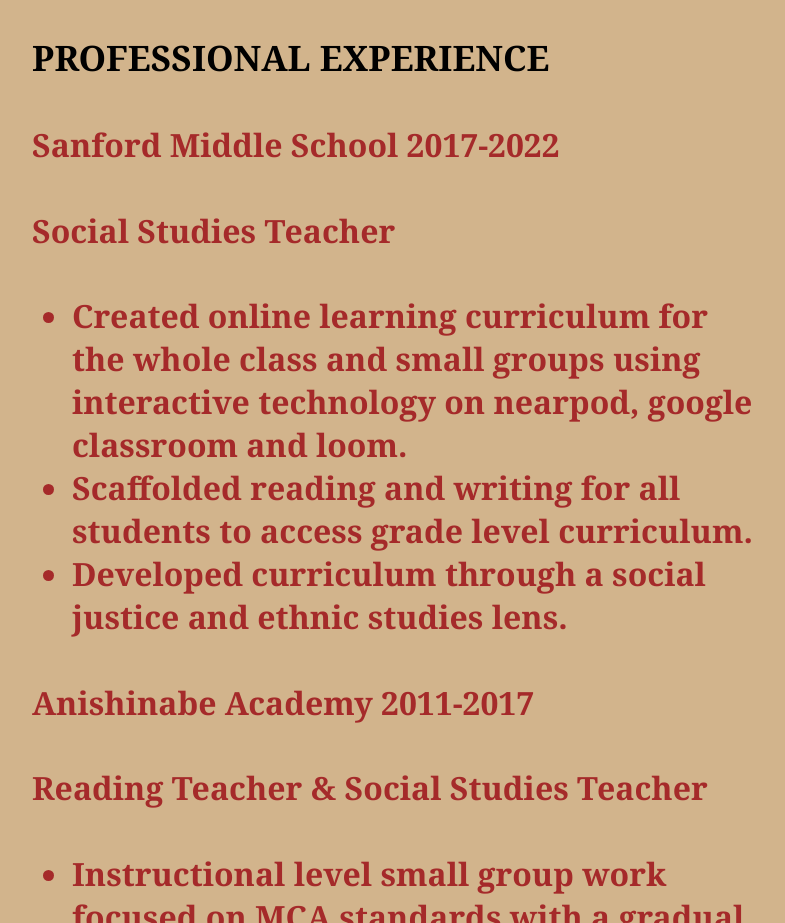
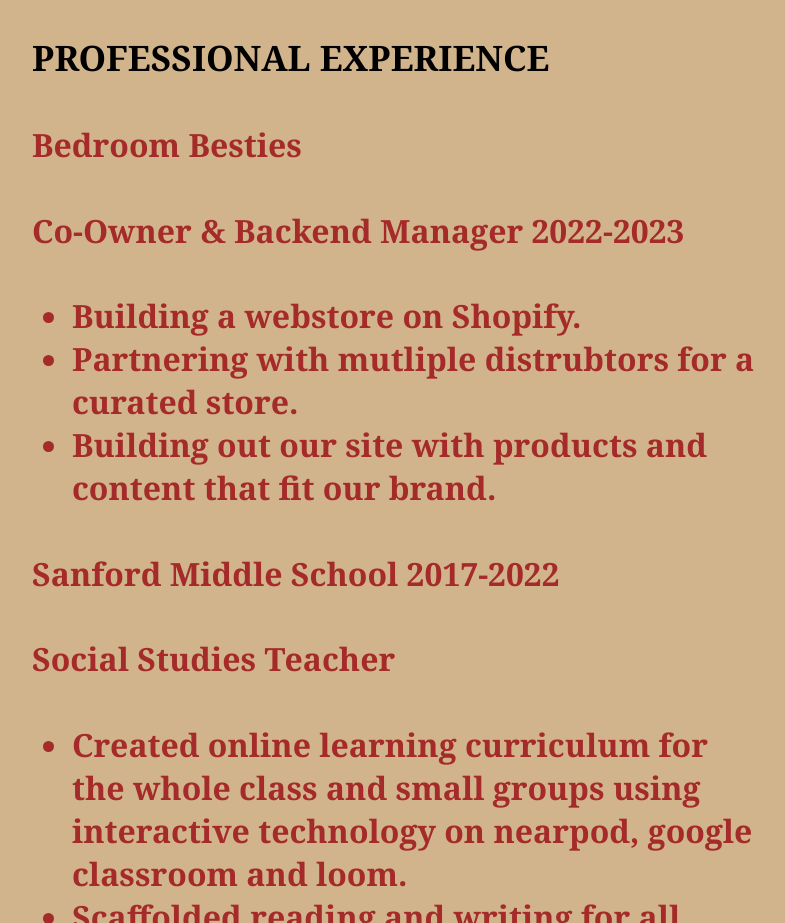
Before and after one commit to BrieMorris/gamor001.github.io, a plain HTML site: page index.html in a window 1280 px wide. Shown: the part 894-1817 px from the top of the page, without its empty margins (244-1029 px from the left). Drawn offline with Linux system fonts and the light colour scheme.

Commit message:
Update index.html

```diff
--- a/index.html
+++ b/index.html
@@ -15,6 +15,16 @@
       <div class="exp-header">
     <h3>Professional Experience</h3>
   </div>
+
+  <div>
+    <h4>Bedroom Besties<h4/>
+    <h4>Co-Owner & Backend Manager 2022-2023<h4/>
+        <ul>
+      <li>Building a webstore on Shopify.</li>
+      <li>Partnering with mutliple distrubtors for a curated store.</li>
+      <li>Building out our site with products and content that fit our brand.</li>
+    </ul>
+   </div>
 
   <div>
     <h4>Sanford Middle School 2017-2022</h4>
```
